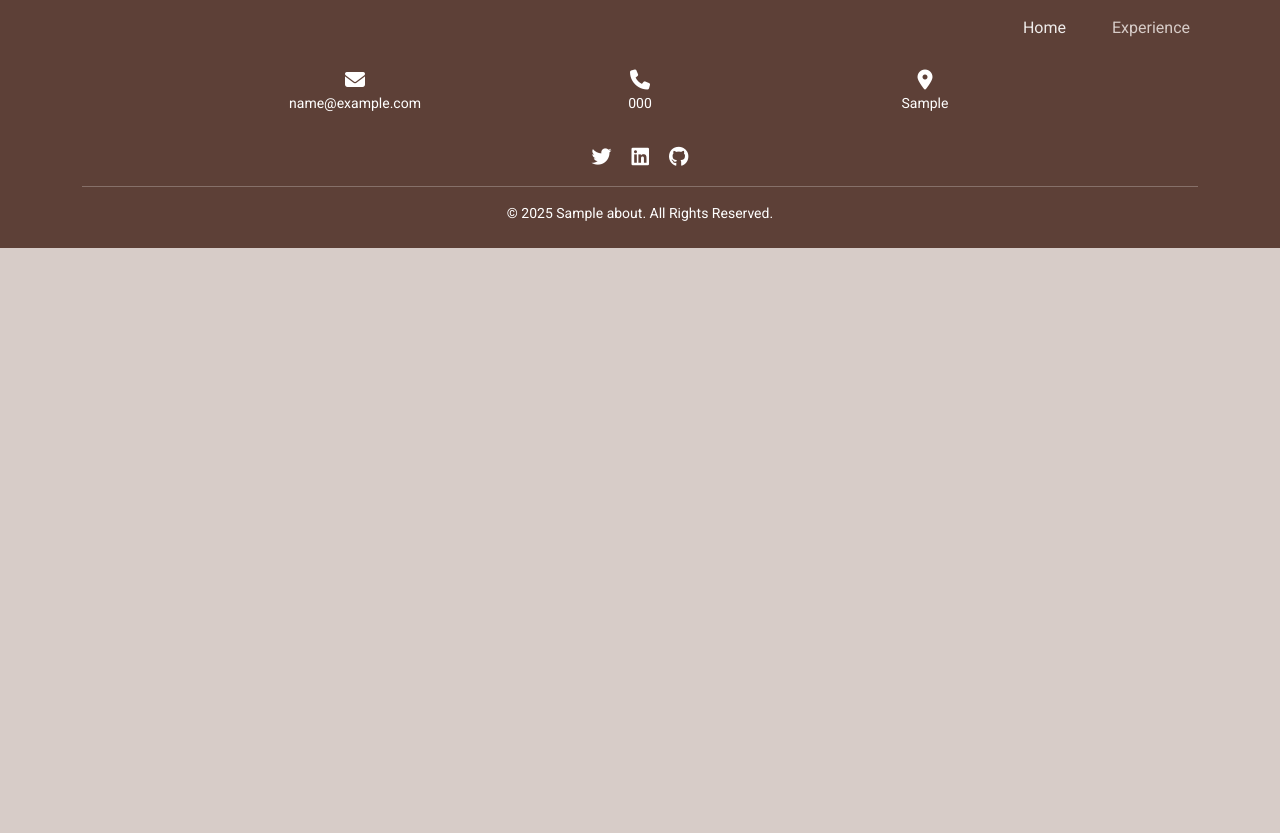
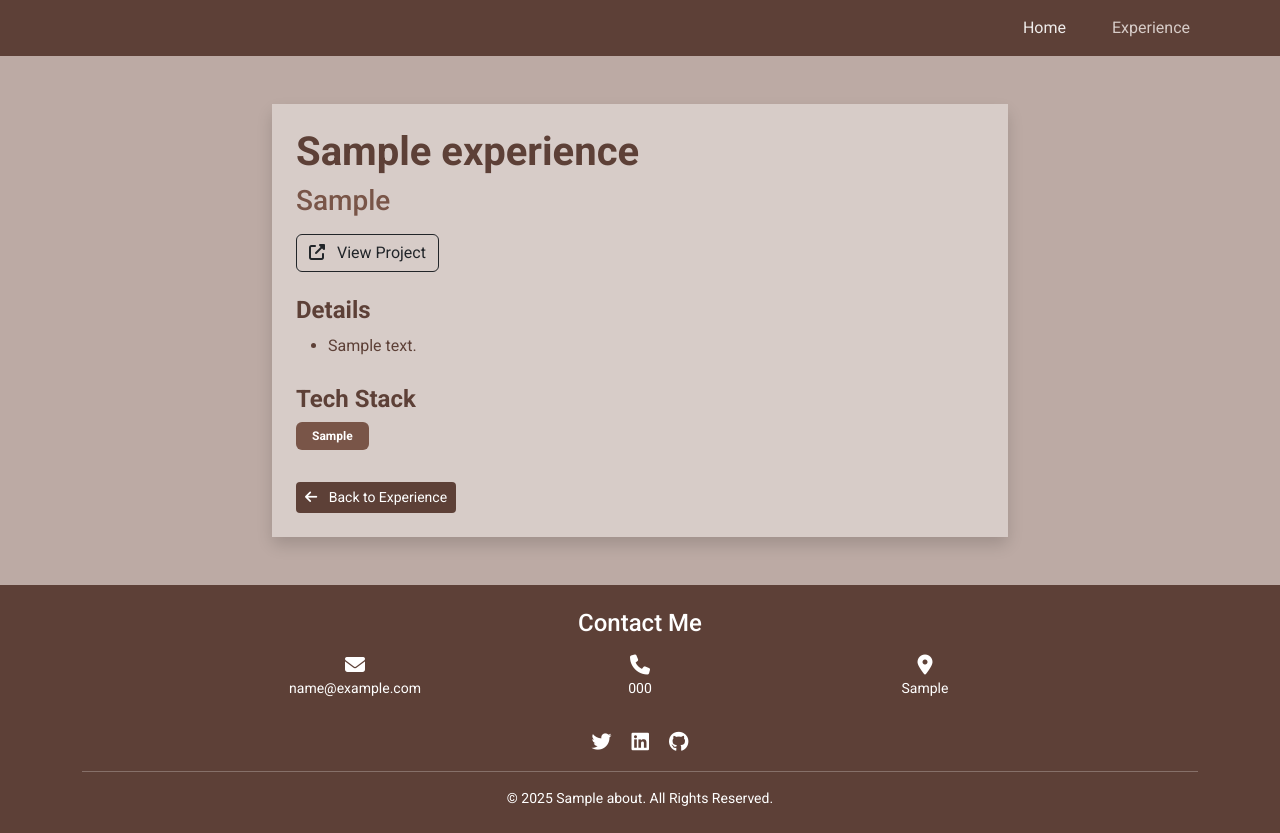
Before and after one commit to rkshankar05/MyPortfolio, a Django app: a page that uses templates/portfolio/experience_detail.html in a window 1280 px wide. Before the commit the page ends 248 px from the top, so only its background shows below. Run offline with Django 5.2, Linux system fonts and the light colour scheme; tables that the repository leaves empty hold one stand-in row (values such as "Sample post").

Commit message:
Fixed experience_detail.html template and improved experience page UI

```diff
--- a/templates/portfolio/experience_detail.html
+++ b/templates/portfolio/experience_detail.html
@@ -1,196 +1,76 @@
-<!DOCTYPE html>
+{% extends 'portfolio/base.html' %}
 {% load static %}
-<html lang="en">
-<head>
-    <meta charset="UTF-8">
-    <meta name="viewport" content="width=device-width, initial-scale=1.0">
-    <title>{% block title %}My Portfolio{% endblock %}</title>
-    <!-- Bootstrap CSS -->
-    <link href="https://cdn.jsdelivr.net/npm/bootstrap@5.3.0/dist/css/bootstrap.min.css" rel="stylesheet">
-    <!-- Font Awesome for icons -->
-    <link rel="stylesheet" href="https://cdnjs.cloudflare.com/ajax/libs/font-awesome/6.4.0/css/all.min.css">
-    <!-- Google Fonts - Roboto -->
-    <link rel="preconnect" href="https://fonts.googleapis.com">
-    <link rel="preconnect" href="https://fonts.gstatic.com" crossorigin>
-    <link href="https://fonts.googleapis.com/css2?family=Roboto:wght@300;400;500;700&display=swap" rel="stylesheet">
-    <style>
-        :root {
-            --dark-brown: #5d4037;
-            --medium-brown: #795548;
-            --light-brown: #bcaaa4;
-            --very-light-brown: #d7ccc8;
-        }
 
-        * {
-            font-family: 'Roboto', sans-serif;
-        }
+{% block title %}{{ experience.project_name }} - My Portfolio{% endblock %}
 
-        html, body {
-            height: 100%;
-            margin: 0;
-            padding: 0;
-        }
+{% block content %}
+<main>
+    <section class="bg-light-brown py-5">
+        <div class="container">
 
-        body {
-            display: flex;
-            flex-direction: column;
-            background-color: var(--very-light-brown);
-        }
+            <div class="row justify-content-center">
+                <div class="col-lg-9 col-xl-8">
 
-        header {
-            flex-shrink: 0;
-        }
+                    <div class="card shadow">
+                        <div class="card-body bg-very-light-brown p-4">
 
-        main {
-            flex: 1 0 auto;
-            padding-top: 56px;
-        }
+                            <h1 class="text-brown fw-bold mb-2">
+                                {{ experience.project_name }}
+                            </h1>
 
-        footer {
-            flex-shrink: 0;
-        }
+                            {% if experience.organization %}
+                            <h3 class="text-medium-brown mb-3">
+                                {{ experience.organization }}
+                            </h3>
+                            {% endif %}
 
-        .navbar-nav .nav-item {
-            margin-left: 30px;
-        }
+                            {% if experience.project_link %}
+                            <a href="{{ experience.project_link }}"
+                               target="_blank"
+                               class="btn btn-outline-dark mb-4">
+                                <i class="fas fa-external-link-alt me-2"></i>
+                                View Project
+                            </a>
+                            {% endif %}
 
-        .bg-dark-brown {
-            background-color: var(--dark-brown) !important;
-        }
+                            {% if experience.details.all %}
+                            <div class="mb-4">
+                                <h4 class="text-brown fw-bold">Details</h4>
+                                <ul class="text-brown" style="line-height: 1.8;">
+                                    {% for detail in experience.details.all %}
+                                    <li class="mb-2">
+                                        {{ detail.description }}
+                                    </li>
+                                    {% endfor %}
+                                </ul>
+                            </div>
+                            {% endif %}
 
-        .bg-medium-brown {
-            background-color: var(--medium-brown) !important;
-        }
+                            {% if experience.tech_stack.all %}
+                            <div class="mb-4">
+                                <h4 class="text-brown fw-bold">Tech Stack</h4>
+                                {% for tech in experience.tech_stack.all %}
+                                <span class="badge bg-medium-brown me-2 mb-2 py-2 px-3">
+                                    {{ tech.technology }}
+                                </span>
+                                {% endfor %}
+                            </div>
+                            {% endif %}
 
-        .bg-light-brown {
-            background-color: var(--light-brown) !important;
-        }
+                            <a href="{% url 'experience' %}"
+                               class="btn btn-sm"
+                               style="background-color: var(--dark-brown); color: white;">
+                                <i class="fas fa-arrow-left me-2"></i>
+                                Back to Experience
+                            </a>
 
-        .bg-very-light-brown {
-            background-color: var(--very-light-brown) !important;
-        }
+                        </div>
+                    </div>
 
-        .text-brown {
-            color: var(--dark-brown) !important;
-        }
-
-        .text-medium-brown {
-            color: var(--medium-brown) !important;
-        }
-
-        .navbar-dark .navbar-nav .nav-link {
-            color: rgba(255, 255, 255, 0.9);
-        }
-
-        .navbar-dark .navbar-nav .nav-link:hover {
-            color: var(--very-light-brown);
-        }
-
-        .navbar-dark .navbar-nav .nav-link.active {
-            color: var(--very-light-brown);
-        }
-
-        .card {
-            border: none;
-            transition: transform 0.3s ease;
-        }
-
-        .card:hover {
-            transform: translateY(-5px);
-        }
-
-        section {
-            min-height: calc(100vh - 56px - 300px);
-        }
-    </style>
-    {% block extra_css %}{% endblock %}
-</head>
-<body>
-
-    <!-- Header/Navigation -->
-    <header class="fixed-top">
-        <nav class="navbar navbar-expand-lg navbar-dark bg-dark-brown">
-            <div class="container">
-                <button class="navbar-toggler" type="button" data-bs-toggle="collapse" data-bs-target="#navbarNav">
-                    <span class="navbar-toggler-icon"></span>
-                </button>
-                <div class="collapse navbar-collapse" id="navbarNav">
-                    <ul class="navbar-nav ms-auto">
-                        <li class="nav-item">
-                            <a class="nav-link {% if request.path == '/' %}active{% endif %}" href="{% url 'home' %}">Home</a>
-                        </li>
-                        <li class="nav-item">
-                            <a class="nav-link {% if 'experience' in request.path %}active{% endif %}" href="{% url 'experience' %}">Experience</a>
-                        </li>
-                    </ul>
                 </div>
             </div>
-        </nav>
-    </header>
 
-    <!-- Main Content Area -->
-    {% block content %}
-    {% endblock content %}
-
-    <!-- Footer with Contact -->
-    <footer class="bg-dark-brown text-white py-4">
-        <div class="container">
-            <h4 class="text-center mb-3">Contact Me</h4>
-            {% if about %}
-            <div class="row justify-content-center">
-                <div class="col-md-3 text-center mb-3">
-                    <i class="fas fa-envelope fa-lg mb-2"></i>
-                    <p class="mb-0 small"><a href="mailto:{{ about.email }}?subject=Portfolio%20Contact" target="_top" class="text-white text-decoration-none">{{ about.email }}</a></p>
-                </div>
-                <div class="col-md-3 text-center mb-3">
-                    <i class="fas fa-phone fa-lg mb-2"></i>
-                    <p class="mb-0 small">
-                        <a href="tel:{{ about.phone }}" class="text-white text-decoration-none">{{ about.phone }}</a>
-                    </p>
-                </div>
-                <div class="col-md-3 text-center mb-3">
-                    <i class="fas fa-map-marker-alt fa-lg mb-2"></i>
-                    <p class="mb-0 small">{{ about.location }}</p>
-                </div>
-            </div>
-            <div class="row justify-content-center mt-3">
-                <div class="col-12 text-center">
-                    {% if about.twitter %}
-                    <a href="{{ about.twitter }}" target="_blank" class="text-white me-3"><i class="fab fa-twitter fa-lg"></i></a>
-                    {% endif %}
-                    {% if about.linkedin %}
-                    <a href="{{ about.linkedin }}" target="_blank" class="text-white me-3"><i class="fab fa-linkedin fa-lg"></i></a>
-                    {% endif %}
-                    {% if about.github %}
-                    <a href="{{ about.github }}" target="_blank" class="text-white"><i class="fab fa-github fa-lg"></i></a>
-                    {% endif %}
-                </div>
-            </div>
-            {% else %}
-            <div class="row justify-content-center">
-                <div class="col-md-3 text-center mb-3">
-                    <i class="fas fa-envelope fa-lg mb-2"></i>
-                    <p class="mb-0 small"><a href="mailto:rkshankar.13138@gmail.com?subject=Portfolio%20Contact" target="_top" class="text-white text-decoration-none">rkshankar.13138@gmail.com</a></p>
-                </div>
-                <div class="col-md-3 text-center mb-3">
-                    <i class="fas fa-phone fa-lg mb-2"></i>
-                    <p class="mb-0 small">
-                        <a href="tel:+919026711483" class="text-white text-decoration-none">+91 9026711483</a>
-                    </p>
-                </div>
-                <div class="col-md-3 text-center mb-3">
-                    <i class="fas fa-map-marker-alt fa-lg mb-2"></i>
-                    <p class="mb-0 small">Kolkata, West Bengal, India</p>
-                </div>
-            </div>
-            {% endif %}
-            <hr class="my-3 bg-white opacity-25">
-            <p class="text-center mb-0 small">&copy; 2025 {% if about %}{{ about.name }}{% else %}Kripa Shankar{% endif %}. All Rights Reserved.</p>
         </div>
-    </footer>
-
-    <!-- Bootstrap JS Bundle -->
-    <script src="https://cdn.jsdelivr.net/npm/bootstrap@5.3.0/dist/js/bootstrap.bundle.min.js"></script>
-    {% block extra_js %}{% endblock %}
-</body>
-</html>
+    </section>
+</main>
+{% endblock content %}
```
